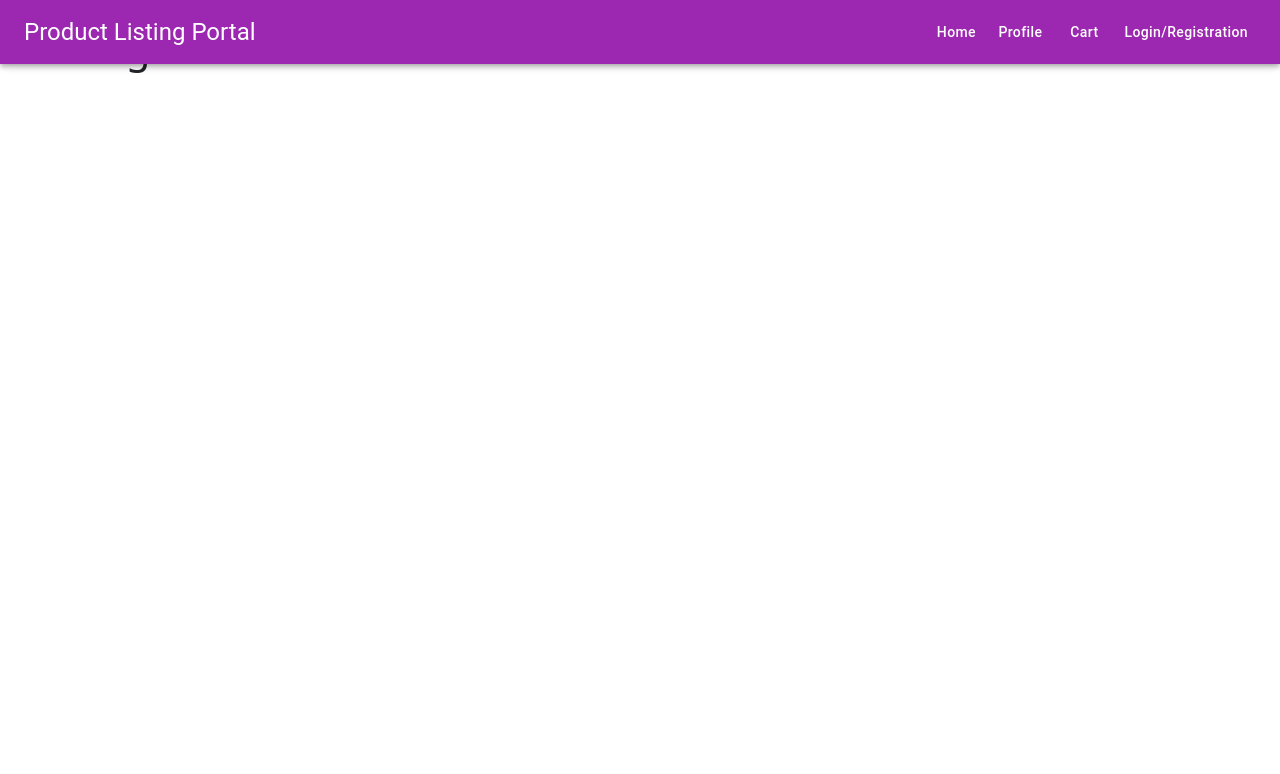
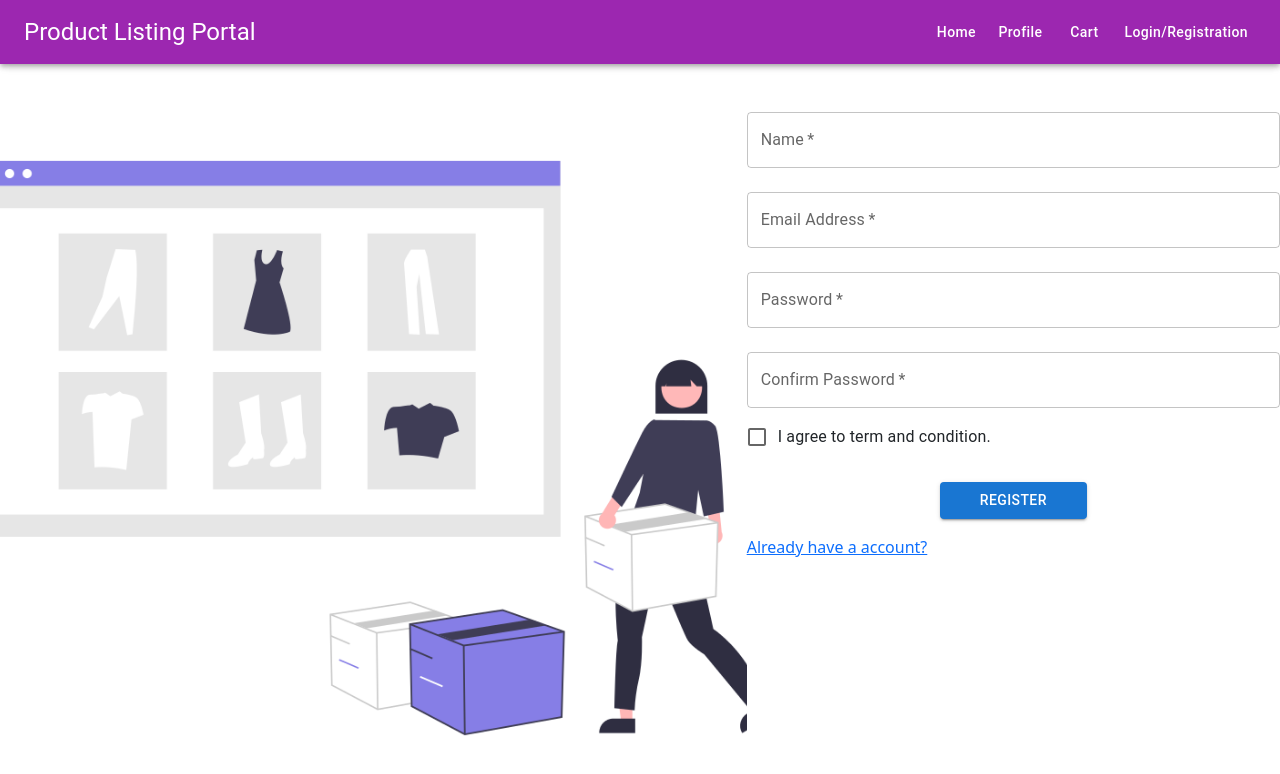
Before and after one commit to AbhaySmaran/Django-React-Auth-App, a React (Vite) app in the folder frontend/: page /register in a window 1280 px wide. Before the commit this address had no page. Shown: the top 774 px of the page. Built offline with nearby package versions, Linux system fonts and the light colour scheme.

Commit message:
updated commit

```diff
--- a/frontend/src/App.jsx
+++ b/frontend/src/App.jsx
@@ -12,6 +12,8 @@ import { useSelector } from 'react-redux';
 import Products from './components/functions/Products';
 import Cart from './components/pages/Cart';
 import PageNotFound from './components/pages/PageNotFound';
+import UserLogin from './components/pages/auth/UserLogin';
+import Registration from './components/pages/auth/Registration';
 // import OrderPa
 
 function App() {
@@ -22,15 +24,16 @@ function App() {
       <Router>
         <Routes>
           <Route exact path='/' element={<Layout />}>
-            <Route index element={<LoginReg/>}/>
+            <Route index element={<Registration/>}/>
             <Route path='home' element={<Home/>}/>
-            <Route path='contact' element={!access_token ? <LoginReg /> : <Contact /> } />
-            <Route path='login' element={!access_token ? <LoginReg /> : <Navigate to='/home' />} />
+            <Route path='contact' element={!access_token ? <UserLogin /> : <Contact /> } />
+            <Route path='login' element={<UserLogin />}/*{!access_token ? <UserLogin /> : <Navigate to='/home' />}*/ />
+            <Route path='register' element={<Registration />} />
             <Route path='passwordresetemail' element={<SendPasswordResetEmail />} />
             <Route path='reset' element={<ResetPassword />} />
             <Route path='home/products/:id' element={<ProductDetail />} />
             <Route path='dashboard' element={<Dashboard />} />
-            <Route path='cart' element={!access_token ? <LoginReg/> : <Cart />}/>
+            <Route path='cart' element={!access_token ? <UserLogin/> : <Cart />}/>
             <Route path='/products' element={<Products />} />
             <Route path='*' element={<PageNotFound />} />
           </Route>
--- a/frontend/src/components/Navbar.jsx
+++ b/frontend/src/components/Navbar.jsx
@@ -15,7 +15,7 @@ const Navbar = () => {
     dispatch(unSetUserToken({access_token: null}))
     removeToken();
     removeUser();
-    navigate('/login')
+    navigate('/')
   }
   return (
     <div>
--- a/frontend/src/components/pages/auth/Registration.jsx
+++ b/frontend/src/components/pages/auth/Registration.jsx
@@ -1,9 +1,11 @@
 import React from 'react'
-import { Button, Box, TextField, Alert, FormControlLabel, Checkbox, Typography } from '@mui/material'
+import { Button, Box, TextField, Alert, FormControlLabel, Checkbox, Typography, Grid } from '@mui/material'
 import { useState } from 'react'
-import { useNavigate } from 'react-router-dom'
+import { useNavigate,NavLink } from 'react-router-dom'
 import { useRegisterUserMutation } from '../../../services/userAuthApi';
-import { storeToken } from '../../../services/LocalStorageService'
+import { storeToken,getToken } from '../../../services/LocalStorageService'
+import { setUserToken } from '../../../features/authSlice';
+import Pic1 from '../../Image/pic1.png';
 
 const Registration = () => {
     const [server_error, setServerError] = useState({})
@@ -29,11 +31,22 @@ const Registration = () => {
           }
         if (res.data) {
             storeToken(res.data.token)
-            navigate('/home')
+            let {access_token} = getToken()
+            navigate('/login')
           }
     }
     return (
         <div>
+            <Grid container sx={{ height: '90vh',marginTop: '64px' }}>
+                <Grid item lg={7} sm={5} sx={{
+                    backgroundImage: `url(${Pic1})`,
+                    backgroundRepeat: 'no-repeat',
+                    backgroundSize: 'cover',
+                    backgroundPosition: 'center',
+                    display: { xs: 'none', sm: 'block' }
+                }}>
+                </Grid>
+                <Grid item lg={5} sm={7} xs={12}>
                     <Box component='form' noValidate sx={{ mt: 1 }} id='registration-form' onSubmit={handleSubmit}>
                         <TextField margin='normal' required fullWidth id='name' name='name' label='Name' />
                         {server_error.name ? <Typography style={{ fontSize: 12, color: 'red', paddingLeft: 10 }}>{server_error.name[0]}</Typography> : ""}
@@ -48,8 +61,11 @@ const Registration = () => {
                         <Box textAlign='center'>
                             <Button type='submit' variant='contained' sx={{ mt: 3, mb: 2, px: 5 }}>Register</Button>
                         </Box>
+                        <NavLink to='/login'>Already have a account?</NavLink>
                         {server_error.non_field_errors ? <Alert severity='error'>{server_error.non_field_errors[0]}</Alert> : ''}
                     </Box>
+                </Grid>
+            </Grid>
         </div>
     )
 }
--- a/frontend/src/components/pages/auth/UserLogin.jsx
+++ b/frontend/src/components/pages/auth/UserLogin.jsx
@@ -1,4 +1,4 @@
-import { TextField, Button, Box, Alert, Typography, CircularProgress } from '@mui/material';
+import { TextField, Button, Box, Alert, Typography, CircularProgress,Grid } from '@mui/material';
 import { useEffect, useState } from 'react';
 import { useDispatch } from 'react-redux';
 import { NavLink, useNavigate } from 'react-router-dom';
@@ -6,6 +6,7 @@ import { setUserToken } from '../../../features/authSlice';
 import { setUserInfo } from '../../../features/userSlice';
 import { getToken, storeToken } from '../../../services/LocalStorageService';
 import { useLoginUserMutation } from '../../../services/userAuthApi';
+import Pic1 from '../../Image/pic1.png';
 
 const UserLogin = () => {
   const [server_error, setServerError] = useState({})
@@ -40,17 +41,31 @@ const UserLogin = () => {
 
 
   return <>
+    <Grid container sx={{ height: '90vh',marginTop: '64px' }}>
+      <Grid item lg={7} sm={5} sx={{
+        backgroundImage: `url(${Pic1})`,
+        backgroundRepeat: 'no-repeat',
+        backgroundSize: 'cover',
+        backgroundPosition: 'center',
+        display: { xs: 'none', sm: 'block' }
+      }}>
+      </Grid>
+      <Grid item lg={5} sm={7} xs={12}>
         <Box component='form' noValidate sx={{ mt: 1 }} id='login-form' onSubmit={handleSubmit}>
           <TextField margin='normal' required fullWidth id='email' name='email' label='Email Address' />
           {server_error.email ? <Typography style={{ fontSize: 12, color: 'red', paddingLeft: 10 }}>{server_error.email[0]}</Typography> : ""}
           <TextField margin='normal' required fullWidth id='password' name='password' label='Password' type='password' />
           {server_error.password ? <Typography style={{ fontSize: 12, color: 'red', paddingLeft: 10 }}>{server_error.password[0]}</Typography> : ""}
+          <NavLink to='/register'>Sign Up</NavLink>
           <Box textAlign='center'>
             {isLoading ? <CircularProgress /> : <Button type='submit' variant='contained' sx={{ mt: 3, mb: 2, px: 5 }}>Login</Button>}
           </Box>
           <NavLink to='/passwordresetemail' >Forgot Password ?</NavLink>
+          <br />
           {server_error.non_field_errors ? <Alert severity='error'>{server_error.non_field_errors[0]}</Alert> : ''}
         </Box>
+      </Grid>
+    </Grid>
   </>;
 };
 
```
Lines whose indentation alone changed are shown as unchanged.
